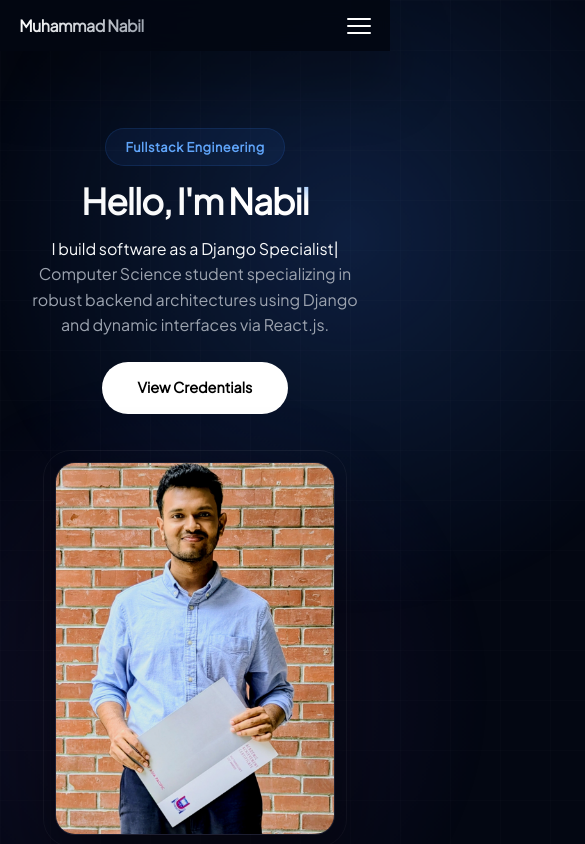
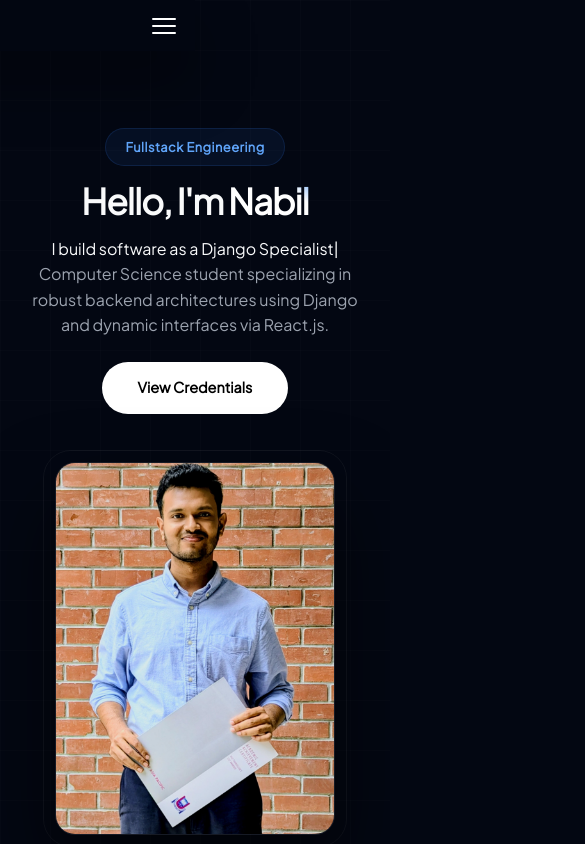
Before and after one commit to IstiakNabil/my_portfolio, a React (Vite) app: page / in a window 390 px wide. Shown: the top 844 px of the page, 585 px wide, since content can reach past the window. Built offline with nearby package versions, Linux system fonts and the light colour scheme.

Commit message:
fix: resolved mobile horizontal scroll and background glow overflow

```diff
--- a/src/style.css
+++ b/src/style.css
@@ -121,31 +121,6 @@ body {
   animation: floatGlow 16s infinite ease-in-out reverse;
 }
 
-body::before,
-body::after {
-  content: "";
-  position: absolute;
-  z-index: -1;
-  pointer-events: none;
-}
-
-body::before {
-  width: 700px;
-  height: 700px;
-  background: radial-gradient(var(--accent-glow) 0%, transparent 70%);
-  top: -10%;
-  left: -10%;
-  animation: floatGlow 12s infinite ease-in-out;
-}
-
-body::after {
-  width: 600px;
-  height: 600px;
-  background: radial-gradient(rgba(139, 92, 246, 0.12) 0%, transparent 70%);
-  top: 50%;
-  right: -10%;
-  animation: floatGlow 16s infinite ease-in-out reverse;
-}
 
 /* =========================
    GLOBAL CONTAINER
@@ -747,6 +722,8 @@ input:focus, textarea:focus {
 @media (max-width: 768px) {
   header {
     top: 0;
+    left: 0;           /* ADD THIS */
+    transform: none;   /* ADD THIS */
     width: 100%;
     border-radius: 0;
     border-inline: none;
```
